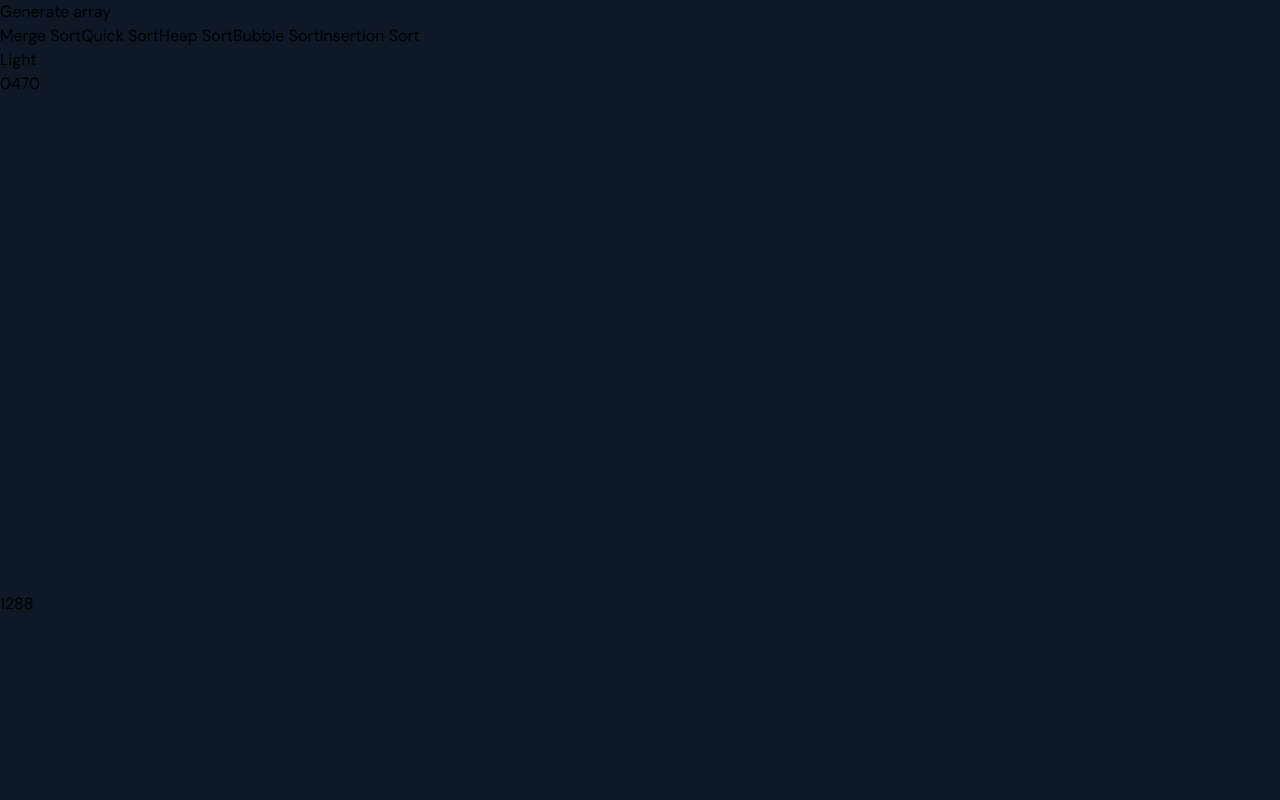
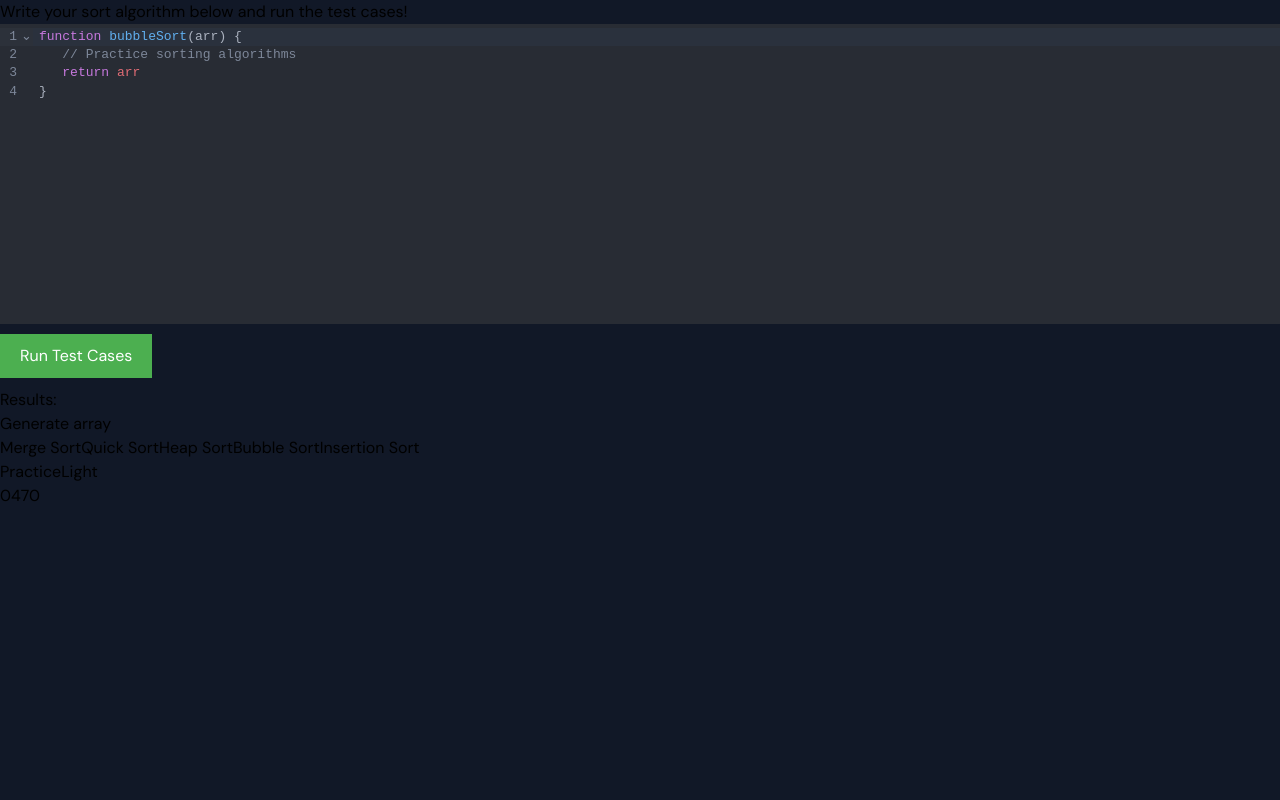
Before and after one commit to Oluwaseun-Oyewole/sorting-algorithm-visualizer, a React (Vite) app: page / in a window 1280 px wide. Shown: the top 800 px of the page. Built offline with nearby package versions, Linux system fonts and the light colour scheme.

Commit message:
animate sorting code editor

```diff
--- a/package.json
+++ b/package.json
@@ -10,6 +10,8 @@
     "preview": "vite preview"
   },
   "dependencies": {
+    "@codemirror/lang-javascript": "^6.2.2",
+    "@uiw/react-codemirror": "^4.23.7",
     "react": "^18.3.1",
     "react-dom": "^18.3.1"
   },
--- a/src/App.tsx
+++ b/src/App.tsx
@@ -1,5 +1,6 @@
 import { ChangeEvent, useEffect, useState } from "react";
 import AlgoTheme from "./components/algoTheme";
+import BubbleSortChallenge from "./components/code";
 import { useAlgoContext } from "./hooks/useAlgoContext";
 import {
   generateRandomArray,
@@ -23,7 +24,7 @@ function App() {
   const [activeIndices, setActiveIndices] = useState<[number, number] | null>(
     null
   );
-
+  const [showCodeEditor, setShowEditor] = useState(false);
   const generateArray = () => {
     setSortStates((prev) => {
       return { ...prev, isArraySorted: false };
@@ -91,10 +92,8 @@ function App() {
     handleSort(sortStates.sortType as SortAlgoType);
   }, [sortStates.isSorting]);
 
-  console.log("is sorting", sortStates);
-
   const displayArrayGraph = () => (
-    <ul className="z-[5000] w-[90%] text-center overflow-hidden flex items-start justify-center">
+    <ul className="z-[60] w-[90%] text-center overflow-hidden flex items-start justify-center">
       {array?.map((arr, index) => {
         return (
           <li
@@ -128,9 +127,15 @@ function App() {
           : " bg-gray-300 text-gray-900"
       }`}
     >
+      <BubbleSortChallenge
+        showCodeEditor={showCodeEditor}
+        setShowEditor={setShowEditor}
+      />
+
       {sortStates.isSorting && (
-        <div className="fixed top-0 left-0 bg-gray-900 h-screen w-screen z-[50] opacity-20" />
+        <div className="fixed top-0 left-0 bg-gray-900 h-screen w-screen z-[50] opacity-60 cursor-not-allowed" />
       )}
+
       <div className="flex flex-col lg:flex-row items-center justify-around md:justify-between h-[25vh] md:h-[12vh] px-10">
         <button onClick={generateArray}>Generate array</button>
         <div className="flex items-center justify-center gap-5">
@@ -148,7 +153,10 @@ function App() {
             </button>
           ))}
         </div>
-        <AlgoTheme />
+        <div className="flex items-center gap-5">
+          <button onClick={() => setShowEditor(true)}>Practice</button>
+          <AlgoTheme />
+        </div>
       </div>
       {sortStates.sortType && (
         <div className="text-center">
--- /dev/null
+++ b/src/components/code/index.tsx
@@ -0,0 +1,141 @@
+import { javascript } from "@codemirror/lang-javascript";
+import CodeMirror from "@uiw/react-codemirror";
+import { useEffect, useRef, useState } from "react";
+
+const BubbleSortChallenge = ({
+  showCodeEditor,
+  setShowEditor,
+}: {
+  showCodeEditor: boolean;
+  setShowEditor: React.Dispatch<React.SetStateAction<boolean>>;
+}) => {
+  const [userCode, setUserCode] = useState<string>(`function bubbleSort(arr) {
+   // Practice sorting algorithms
+   return arr
+}`);
+  const [results, setResults] = useState<string[]>([]);
+  const [running, setRunning] = useState(false);
+  const ref = useRef<HTMLDivElement | null>(null);
+
+  // Test cases
+  const testCases = [
+    { input: [5, 2, 9, 1, 5, 6], expected: [1, 2, 5, 5, 6, 9] },
+    { input: [3, 0, -1, 8, 7], expected: [-1, 0, 3, 7, 8] },
+
+    { input: [5, 4, 3, 2, 1], expected: [1, 2, 3, 4, 5] },
+  ];
+
+  // Your algorithm for comparison
+  const myBubbleSort = (arr: number[]): number[] => {
+    const result = [...arr];
+    for (let i = 0; i < result.length; i++) {
+      for (let j = 0; j < result.length - 1 - i; j++) {
+        if (result[j] > result[j + 1]) {
+          [result[j], result[j + 1]] = [result[j + 1], result[j]];
+        }
+      }
+    }
+    return result;
+  };
+
+  // Run the user's code and compare results
+  const runUserCode = async () => {
+    setRunning(true);
+    const outputs: string[] = [];
+    try {
+      // eslint-disable-next-line no-new-func
+      const userFunction = new Function(`${userCode}; return bubbleSort;`)();
+      for (const testCase of testCases) {
+        const userOutput = userFunction([...testCase.input]);
+        const expectedOutput = myBubbleSort([...testCase.input]);
+
+        if (JSON.stringify(userOutput) === JSON.stringify(expectedOutput)) {
+          outputs.push(`✅ Passed for input: [${testCase.input.join(", ")}]`);
+        } else {
+          outputs.push(
+            `❌ Failed for input: [${testCase.input.join(
+              ", "
+            )}] | Expected: [${expectedOutput.join(
+              ", "
+            )}], Got: [${userOutput.join(", ")}]`
+          );
+        }
+      }
+    } catch (error) {
+      outputs.push(`❌ Error in user code: ${error}`);
+    }
+    setResults(outputs);
+    setRunning(false);
+  };
+
+  useEffect(() => {
+    const listener = (event: MouseEvent) => {
+      if (ref.current && ref.current.contains(event.target as Node)) {
+        return setShowEditor(false);
+      }
+    };
+
+    document.addEventListener("mousedown", listener);
+    return () => {
+      document.removeEventListener("mousedown", listener);
+    };
+  }, [showCodeEditor]);
+
+  console.log("show editorrrr", showCodeEditor);
+
+  return (
+    <div>
+      <div
+        className={`fixed top-0 left-0 bg-gray-800 h-screen w-screen z-[70] opacity-70 transition-all ease-out duration-500 ${
+          showCodeEditor ? "translate-x-0" : "-translate-x-full"
+        }`}
+        ref={ref}
+      />
+      <div
+        className={`absolute top-0 left-0 bg-gray-700 w-[35%] h-full transition-all ease-in-out duration-500 z-[500] ${
+          showCodeEditor ? "translate-x-0" : "-translate-x-full"
+        }`}
+      >
+        <p className="p-5 text-sm">
+          Write your sort algorithm below and run the test cases!
+        </p>
+        <CodeMirror
+          value={userCode}
+          height="300px"
+          extensions={[javascript()]}
+          theme="dark"
+          onChange={(value) => setUserCode(value)}
+        />
+        <div className="px-5">
+          <button
+            onClick={runUserCode}
+            disabled={running}
+            // className="bg-green-600 text-sm border-none px-5 py-3 my-3 hover:opacity:90 transition-all ease-in-out duration-300"
+            style={{
+              margin: "10px 0",
+              padding: "10px 20px",
+              backgroundColor: running ? "gray" : "#4CAF50",
+              color: "white",
+              border: "none",
+              cursor: running ? "not-allowed" : "pointer",
+            }}
+          >
+            {running ? "Running..." : "Run Test Cases"}
+          </button>
+          <div className="text-white">
+            <h3>Results:</h3>
+            <ul>
+              {results.map((result, index) => (
+                <li key={index} style={{ margin: "5px 0" }}>
+                  {result}
+                </li>
+              ))}
+            </ul>
+          </div>
+        </div>
+      </div>
+    </div>
+  );
+};
+
+export default BubbleSortChallenge;
--- a/src/utils/index.ts
+++ b/src/utils/index.ts
@@ -19,11 +19,11 @@ export const options: Option[] = [
 ];
 
 export const speedOptions = [
-  { value: 4000, label: "Speed" },
-  { value: 3500, label: "1x" },
-  { value: 2500, label: "2x" },
-  { value: 1500, label: "3x" },
-  { value: 1000, label: "4x" },
+  { value: 3000, label: "Speed" },
+  { value: 2500, label: "1x" },
+  { value: 1500, label: "2x" },
+  { value: 1000, label: "3x" },
+  { value: 700, label: "4x" },
   { value: 500, label: "5x" },
   { value: 200, label: "6x" },
   { value: 50, label: "7x" },
@@ -34,7 +34,7 @@ export function styleArrayElement<T>(array: T[]) {
   if (array.length < 10) return "w-20 ml-2";
   else if (array.length >= 10 && array.length < 20) return "w-14 text-xs ml-2";
   else if (array.length >= 20 && array.length < 40)
-    return "w-5 text-[8px] ml-1";
+    return "w-5 text-[5px] ml-1";
   else if (array.length >= 40 && array.length < 80)
     return "w-2 text-[3px] ml-1";
   else if (array.length >= 80) return "w-1 text-[2px] ml-1";
```
Also changed, not shown: 1 other file (tests, documents, lock files or other folders).
